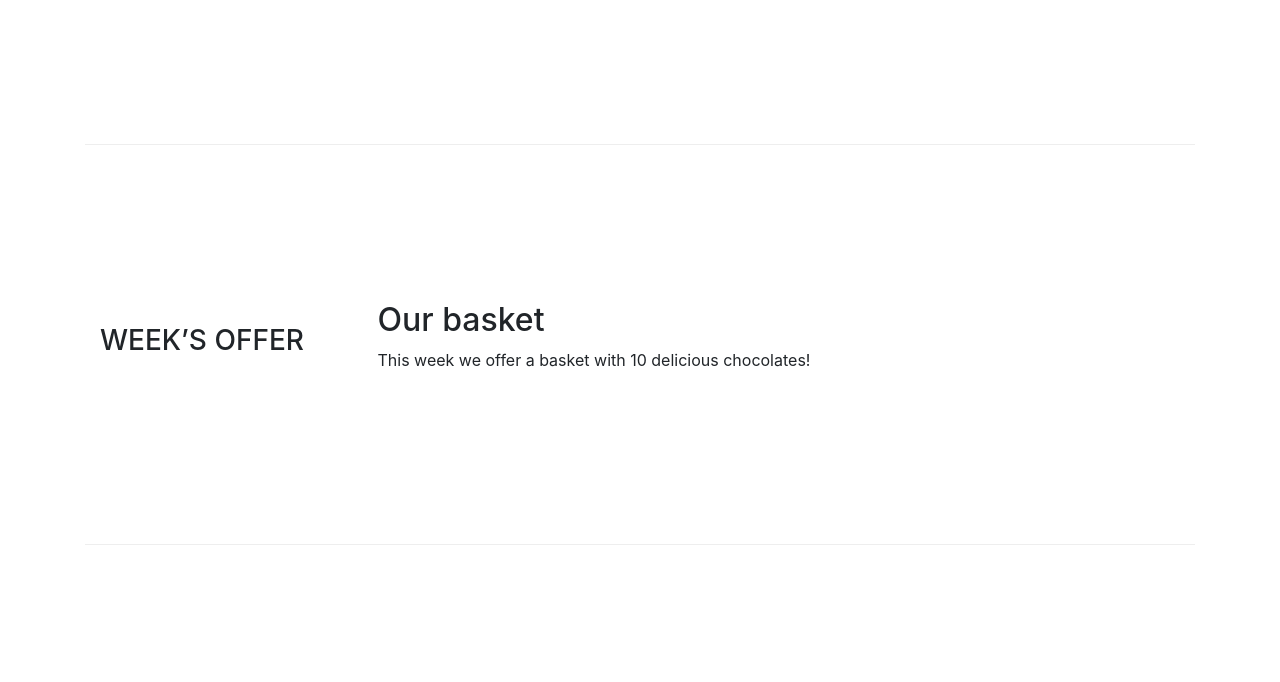
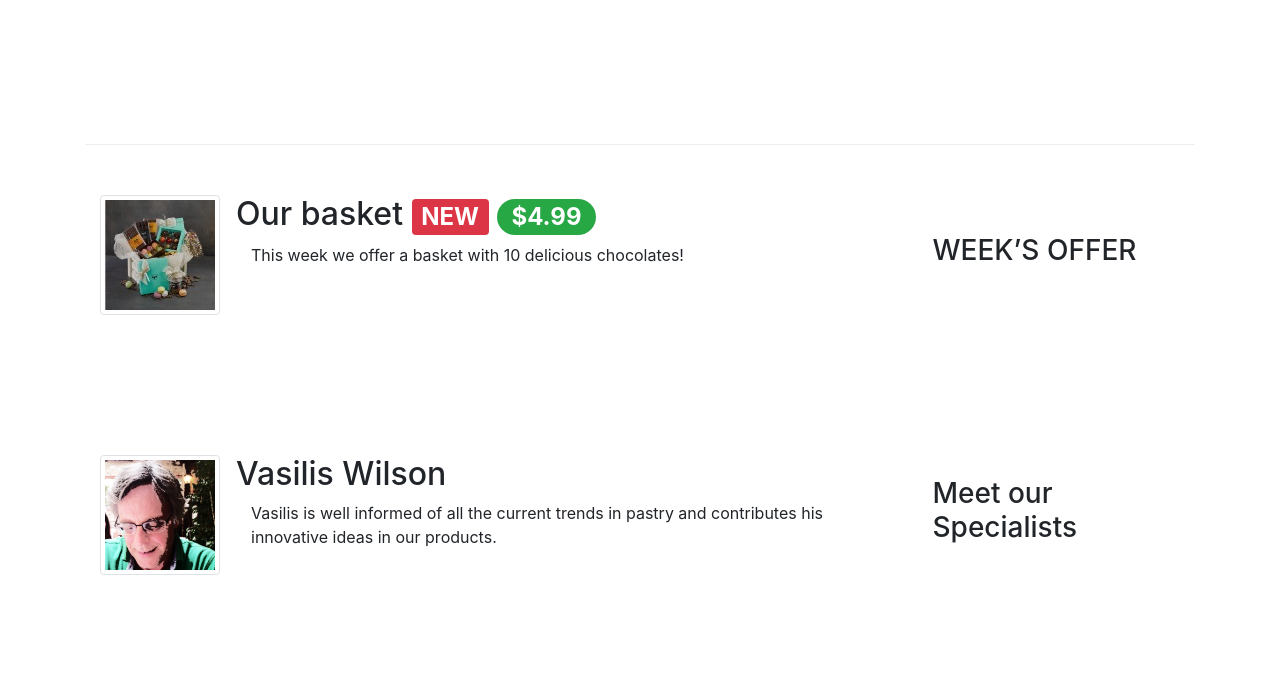
Before and after one commit to katerinadal/leChocolat, a website: page index.html in a window 1280 px wide. Shown: the part 568-1250 px from the top of the page. Drawn offline with nearby package versions, Linux system fonts and the light colour scheme.

Commit message:
Bootstrap Assignment 4 Task

```diff
--- a/index.html
+++ b/index.html
@@ -66,6 +66,7 @@
     <div class="container">
         <div class="row flex-row-reverse row-content align-items-center">
             <div class="col-sm-4 col-md-3">
+                <h3>Ours famous chocolates</h3>
                 <!--    <h3>Our famous chocolates</h3> -->
             </div>
             <div class="col-sm col-md">
@@ -85,13 +86,23 @@
         </div>
 
 
-        <div class="row row-content align-items-center">
+        <div class="row flex-row-reverse row-content align-items-center">
             <div class="col-sm-4 col-md-3">
-                <h3>WEEK’S OFFER</h3>
+                <h3>WEEK’S OFFER
+
+                </h3>
             </div>
             <div class="col-sm col-md">
-                <h2>Our basket</h2>
-                <p>This week we offer a basket with 10 delicious chocolates! </p>
+                <div class="media">
+                    <img class="d-flex mr-3 img-thumbnail align-self-center" src="images/promotion.jpg" alt="Promotion">
+                    <div class="media-body">
+                        <h2 class="mt-0">
+                            Our basket
+                            <span class="badge badge-danger">NEW</span>
+                            <span class="badge badge-pill badge-success">$4.99</span>
+                        </h2>
+                        <p class="col d-none d-md-block">This week we offer a basket with 10 delicious chocolates! </p>
+                    </div>
                 </div>
             </div>
 
```
Lines whose indentation alone changed are shown as unchanged.
